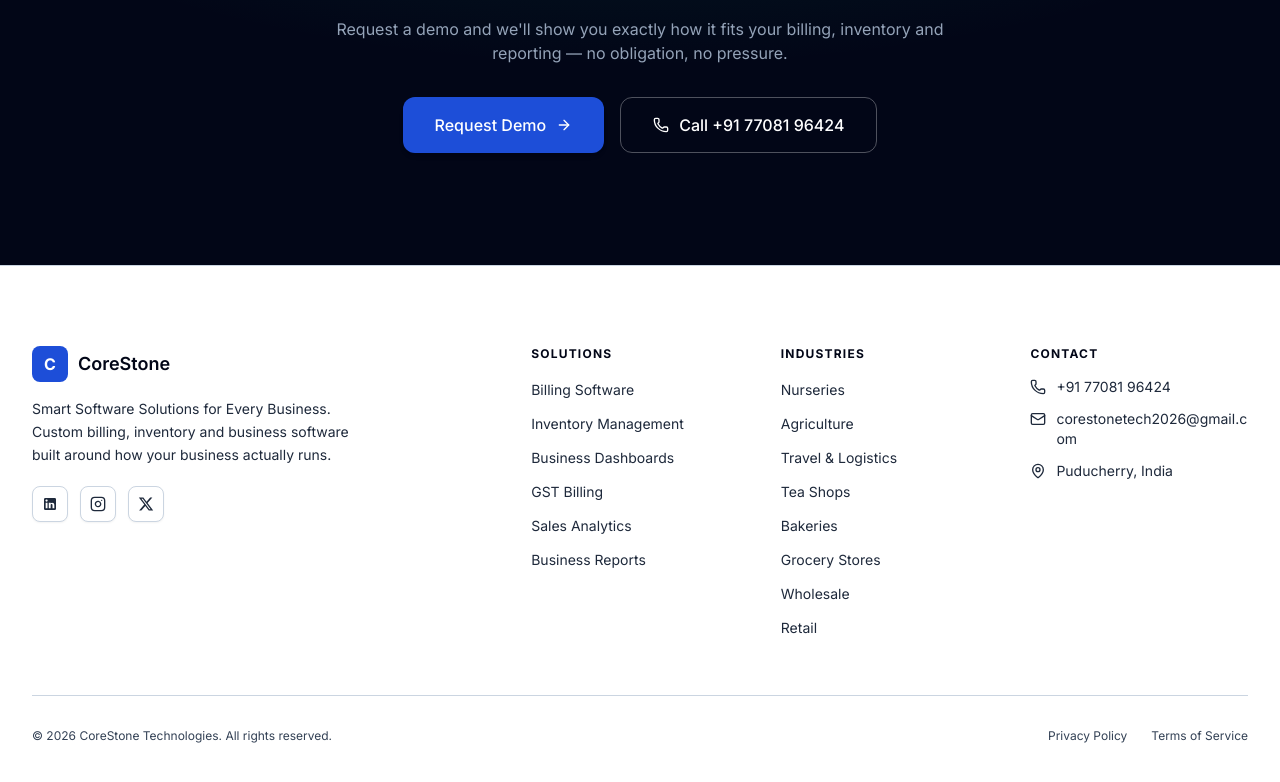
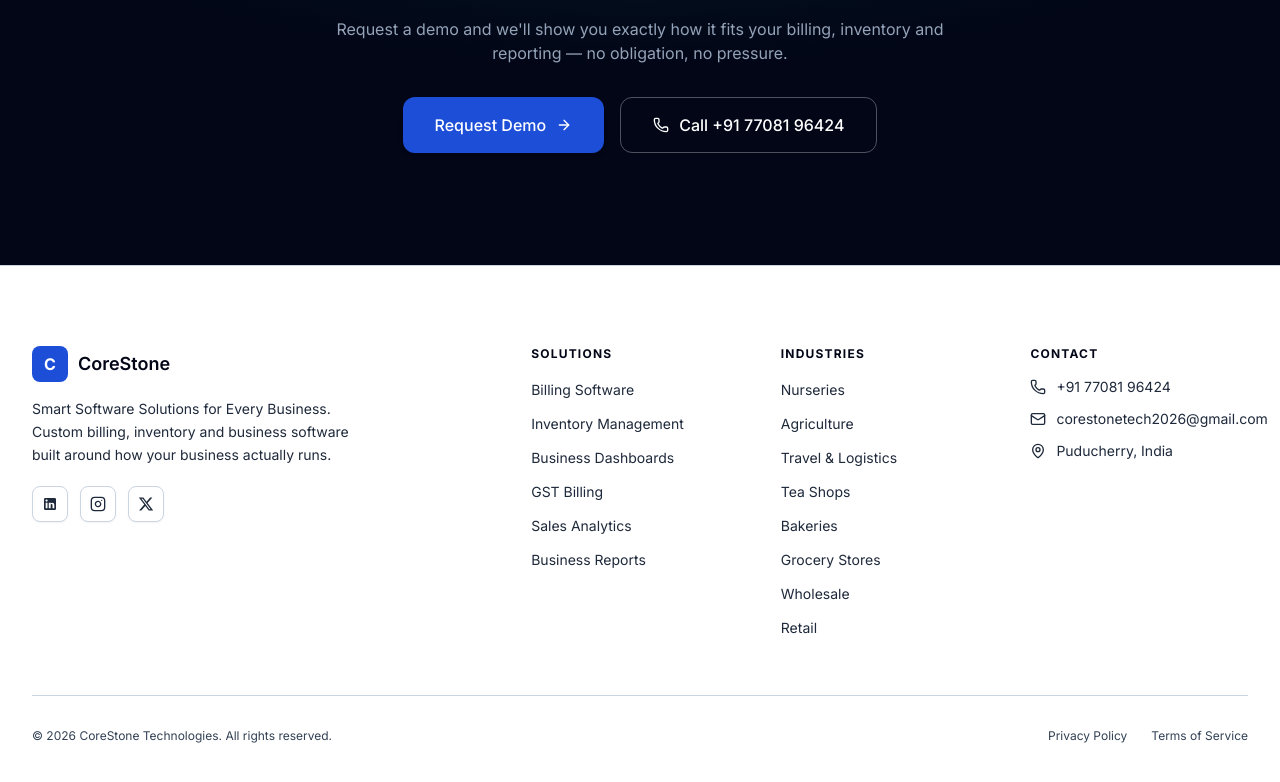
Before and after one commit to harini-paramasivam/corestone_technology_website, a React (Vite) app in the folder frontend/: page / in a window 1280 px wide. Shown: the part 8973-9755 px from the top of the page. Built offline with nearby package versions, Linux system fonts and the light colour scheme.

Commit message:
style: force email to stay on a single line by replacing break-all with whitespace-nowrap

```diff
--- a/frontend/src/components/layout/Footer.jsx
+++ b/frontend/src/components/layout/Footer.jsx
@@ -116,7 +116,7 @@ export default function Footer() {
               <li>
                 <a
                   href={`mailto:${COMPANY.email}`}
-                  className="flex items-start gap-2.5 text-sm text-ink-600 transition-colors hover:text-brand-primary-600 break-all"
+                  className="flex items-start gap-2.5 text-sm text-ink-600 transition-colors hover:text-brand-primary-600 whitespace-nowrap"
                 >
                   <Mail className="mt-0.5 h-4 w-4 shrink-0" />
                   {COMPANY.email}
--- a/frontend/src/pages/Contact.jsx
+++ b/frontend/src/pages/Contact.jsx
@@ -133,7 +133,7 @@ export default function Contact() {
                 {href ? (
                   <a
                     href={href}
-                    className="text-sm font-medium text-ink-800 hover:text-brand-primary-700 transition-colors break-all"
+                    className="text-sm font-medium text-ink-800 hover:text-brand-primary-700 transition-colors whitespace-nowrap"
                   >
                     {value}
                   </a>
```
